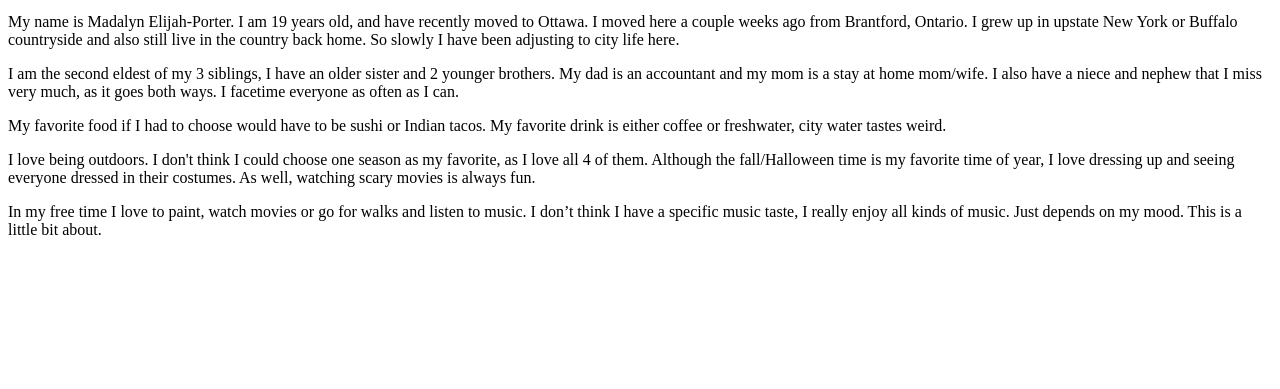
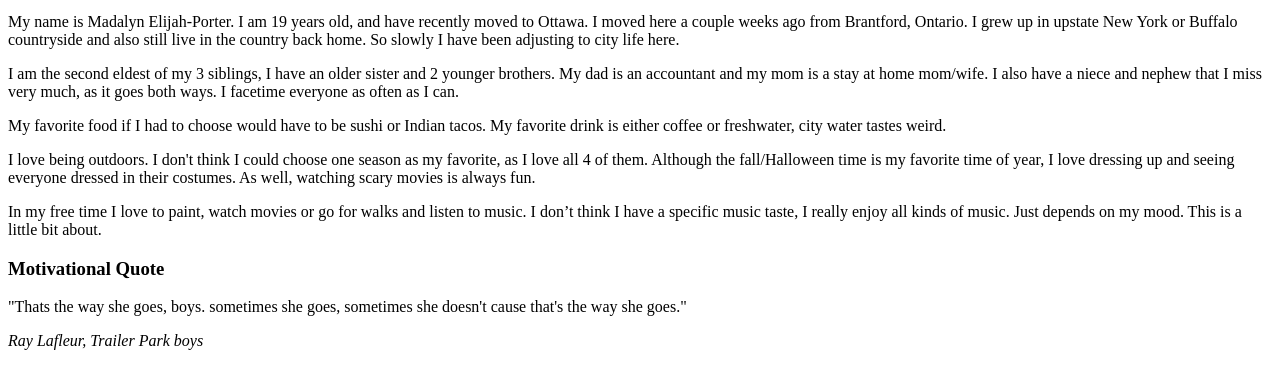
Before and after one commit to elij0002/elij0002.github.io, a plain HTML site: page html-assignment/index.html in a window 1280 px wide. Shown: the part 101-490 px from the top of the page. Drawn offline with Linux system fonts and the light colour scheme.

Commit message:
Creates index.html

```diff
--- a/html-assignment/index.html
+++ b/html-assignment/index.html
@@ -25,5 +25,11 @@
         <p>In my free time I love to paint, watch movies or go for walks and listen to music.
         I don’t think I have a specific music taste, I really enjoy all kinds of music.
         Just depends on my mood. This is a little bit about.</p>
+
+        <h3>Motivational Quote</h3>
+        <p>"Thats the way she goes, boys. sometimes she goes, sometimes she doesn't cause that's the way she goes."</p>
+        <em>Ray Lafleur, Trailer Park boys</em>
+
+
     </body>
 </html>
```
Lines whose indentation alone changed are shown as unchanged.
